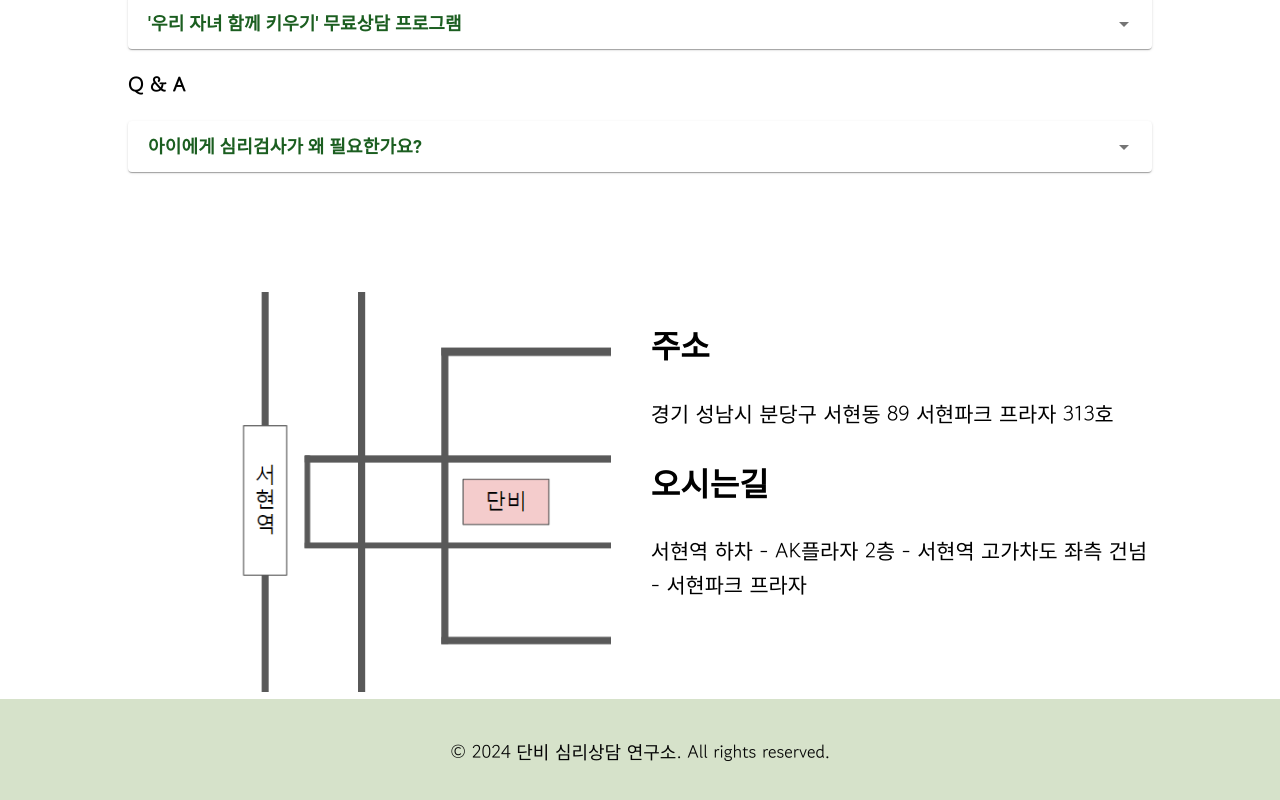
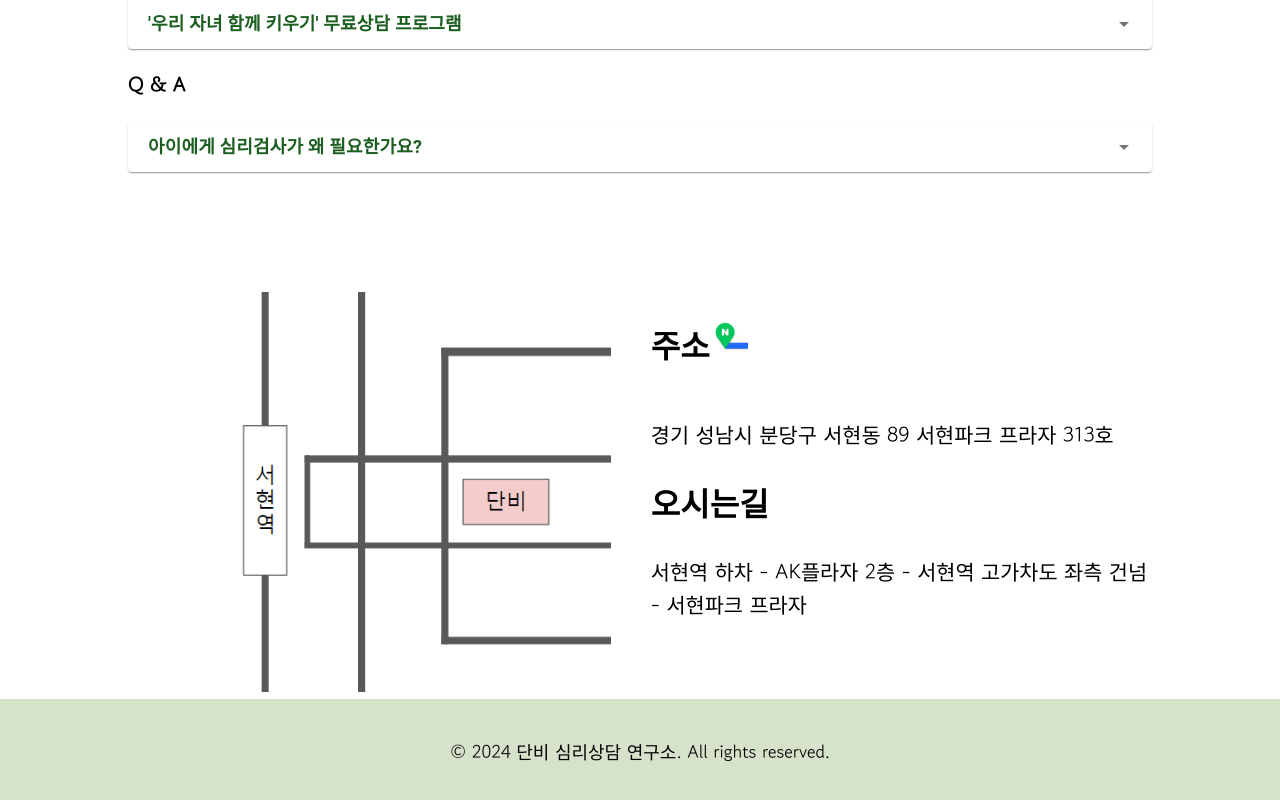
Before and after one commit to danbeesys/danbee, a React (Create React App) app: page /danbee/main in a window 1280 px wide. Shown: the part 4817-5617 px from the top of the page. Built offline with nearby package versions, Linux system fonts and the light colour scheme; a web font is replaced by a local one.

Commit message:
네이버 지도 링크 추가

```diff
--- a/src/main/aintro/MapSection.css
+++ b/src/main/aintro/MapSection.css
@@ -13,6 +13,16 @@
   flex: 1;
   padding-left: 40px;
   color: var(--secondary-color);
+}
+
+.map_info_title {
+  display: flex;
+}
+
+.map_info_title img{
+  padding: 2vw 0;
+  width: 3vw;
+  height: 3vw;
 }
 
 .map-info h2 {
--- a/src/main/aintro/MapSection.tsx
+++ b/src/main/aintro/MapSection.tsx
@@ -1,4 +1,5 @@
 import map from "./pic/map.png";
+import navermap from "./pic/navermap.jpg";
 import './MapSection.css';
 
 const MapSection: React.FC = () => {
@@ -8,7 +9,12 @@ const MapSection: React.FC = () => {
           <img src={map}/>
         </div>
         <div className="map-info">
+          <div className="map_info_title">
           <h2>주소</h2>
+          <a href="https://naver.me/5Eaw2cd3" target='_blank'>
+            <img src={navermap}/>
+          </a>
+          </div>
           <p>경기 성남시 분당구 서현동 89 서현파크 프라자 313호</p>
           <h2>오시는길</h2>
           <p>서현역 하차 - AK플라자 2층 - 서현역 고가차도 좌측 건넘 - 서현파크 프라자</p>
```
Also changed, not shown: src/main/aintro/pic/navermap.jpg (added).
